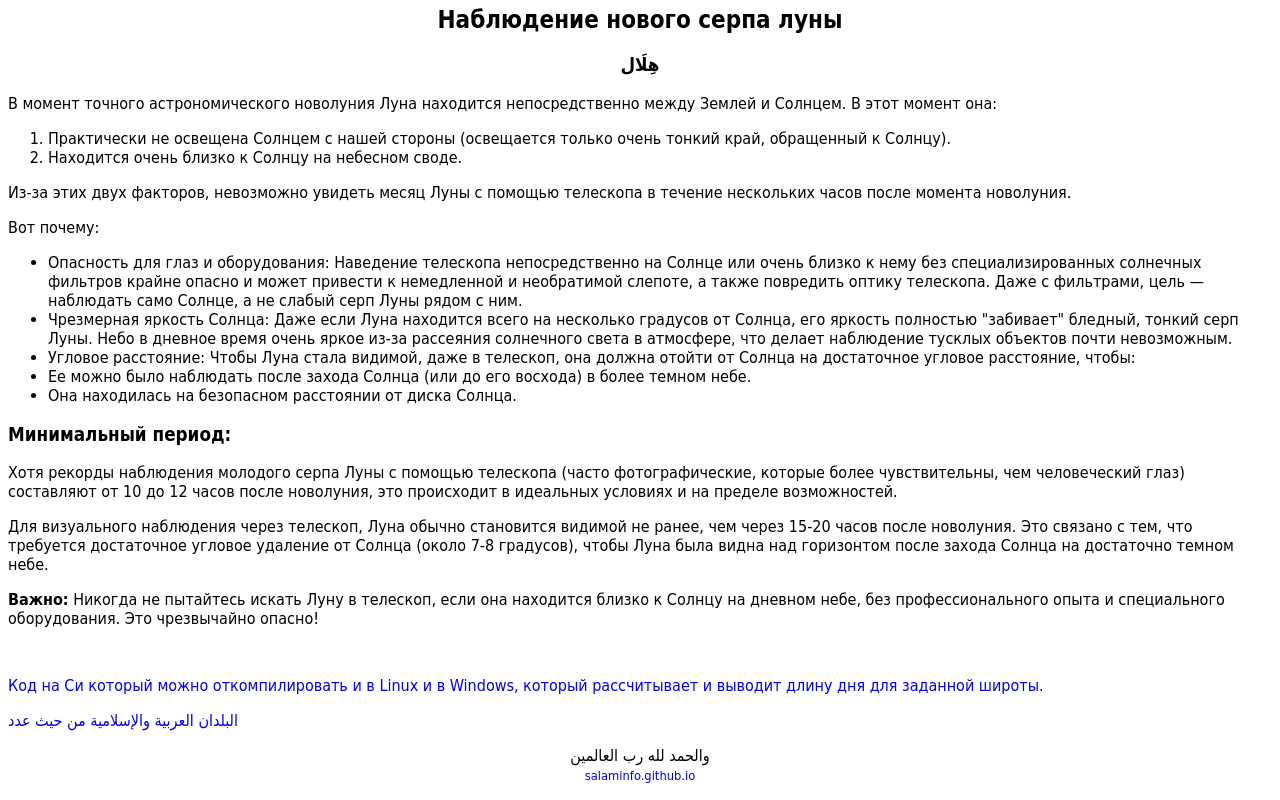
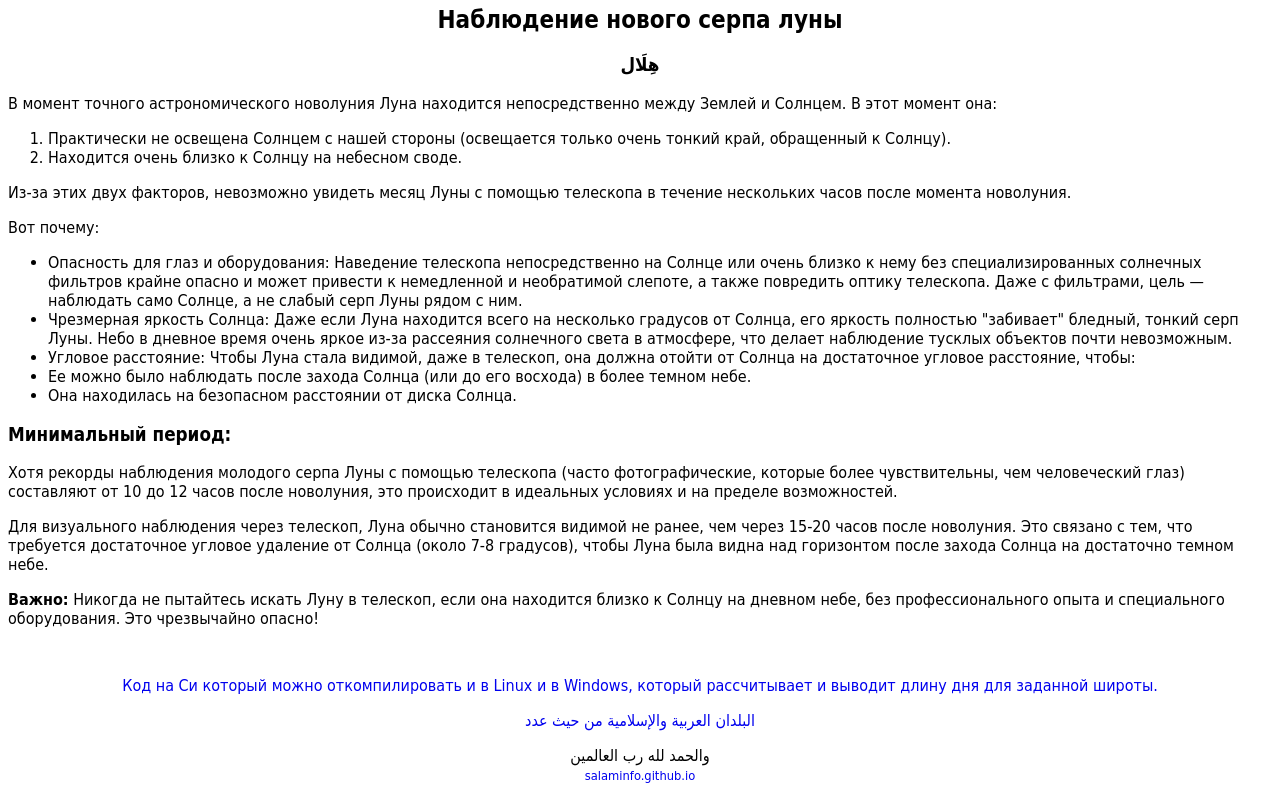
Before and after one commit to salaminfo/salaminfo.github.io, a plain HTML site: page index.html in a window 1280 px wide. Shown: the part 3009-3809 px from the top of the page. Drawn offline with Linux system fonts and the light colour scheme.

Commit message:
Update index.html
aside to center

```diff
--- a/index.html
+++ b/index.html
@@ -237,11 +237,11 @@ img#salam {float:right;max-width:40%;margin: 10px 15px;}
 </p>
 </article>
 
-<aside>
+<aside class="center">
 <p><a href="https://salaminfo.github.io/code/c/dlina-dnya.html">
 Код на Си который можно откомпилировать и в Linux и в Windows, который рассчитывает и выводит длину дня
 для заданной широты.</a></p>
-<p><a href="https://salaminfo.github.io/arabic/adduwal.html">
+<p dir="rtl" lang="ar"><a href="https://salaminfo.github.io/arabic/adduwal.html">
 البلدان العربية والإسلامية من حيث عدد
 </a></p>
 </aside>
```
